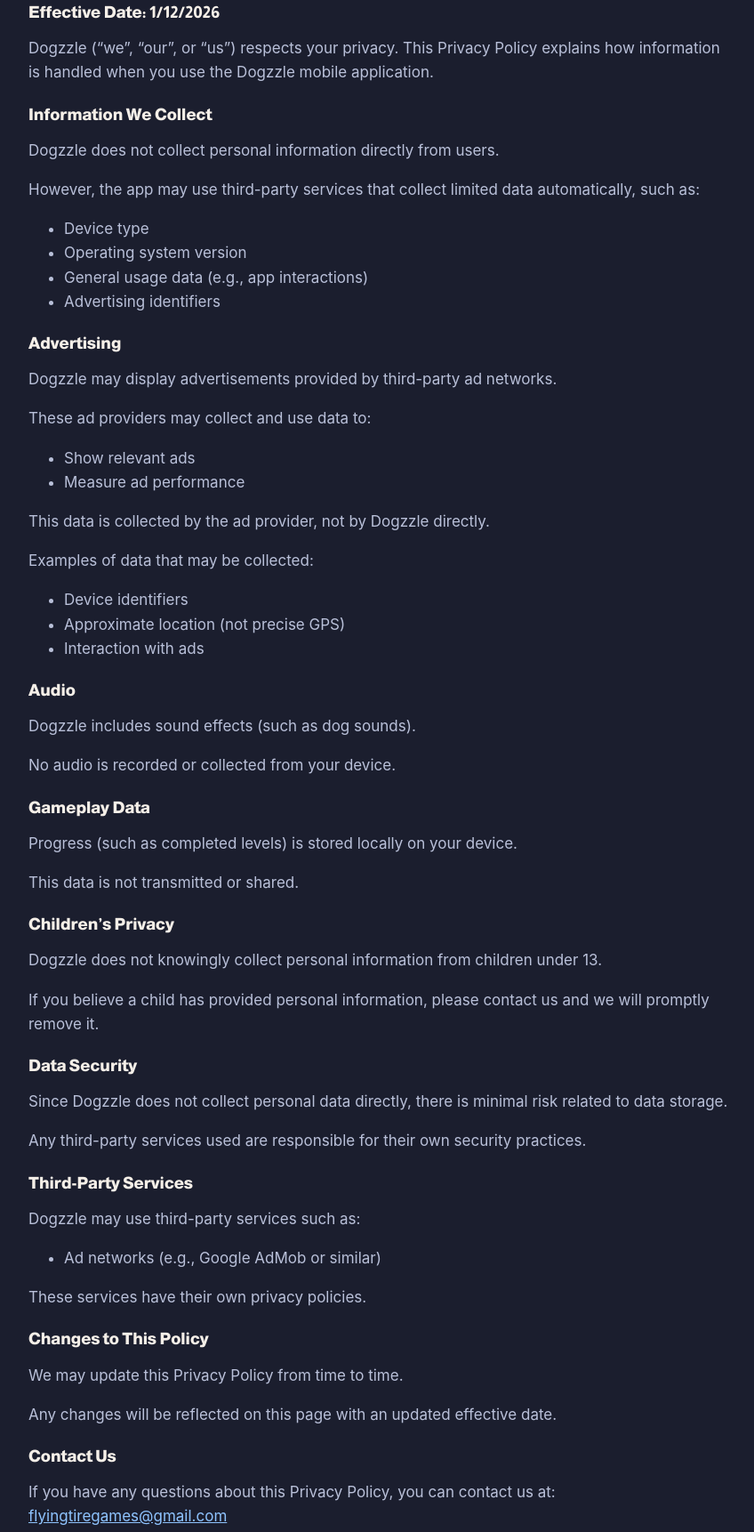
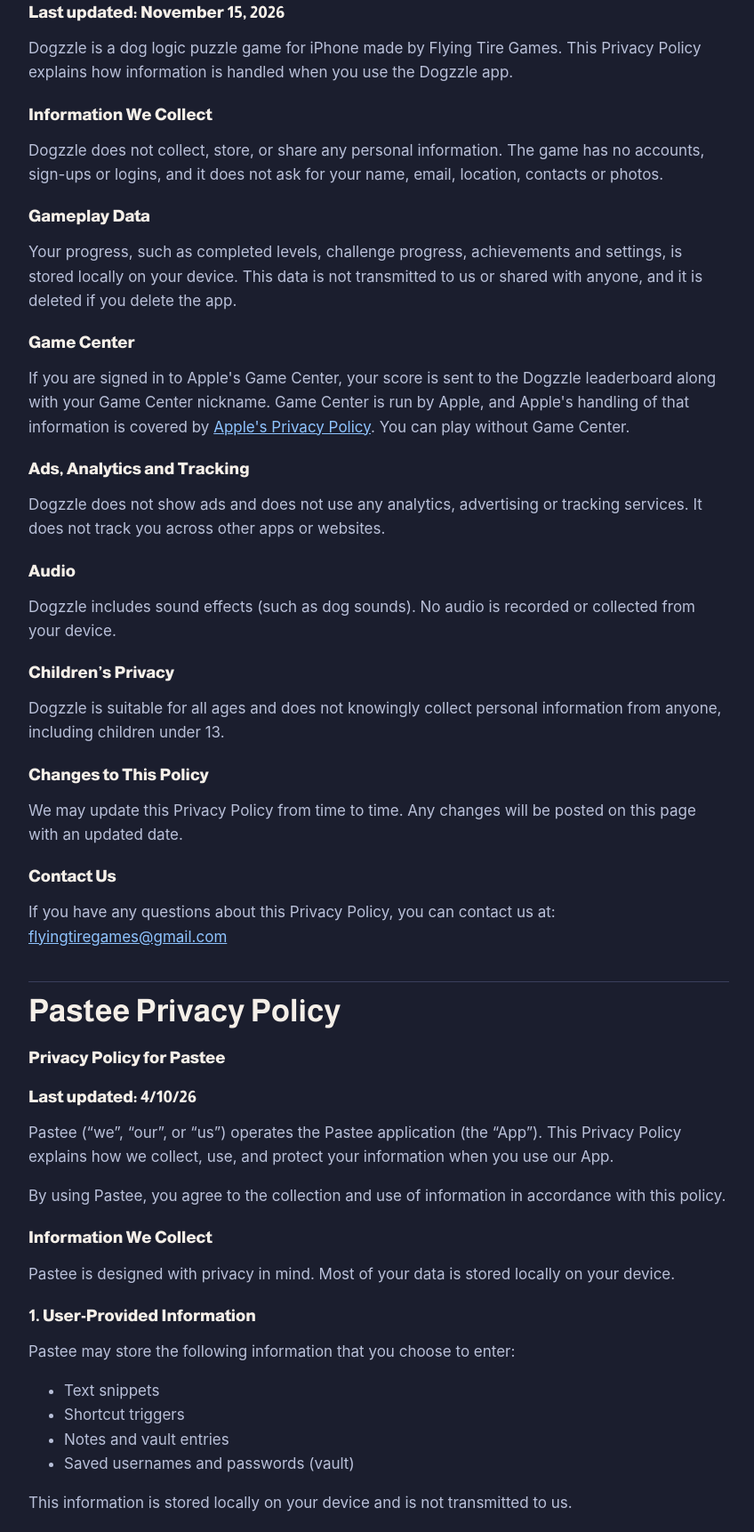
Before and after one commit to flyingtiregames-cell/flyingtiregames-cell.github.io, a plain HTML site: page privacy-policy/index.html in a window 1280 px wide. Shown: the part 4739-6461 px from the top of the page at 89% size, without its empty margins (214-1062 px from the left). Drawn offline with Linux system fonts and the light colour scheme.

Commit message:
Update Dogzzle privacy policy: no ads or tracking
Co-Authored-By: Claude Opus 5.5 <noreply@anthropic.com>
Claude-Session: https://claude.ai/code/session_01NihMo6dq3xodyZV3b9gVyK

```diff
--- a/privacy-policy/index.html
+++ b/privacy-policy/index.html
@@ -135,52 +135,22 @@
 </section>
 <section class="policy-app" id="dogzzle">
 <h2>Dogzzle Privacy Policy</h2>
-<h3>Effective Date: 1/12/2026</h3>
-<p>Dogzzle (“we”, “our”, or “us”) respects your privacy. This Privacy Policy explains how information is handled when you use the Dogzzle mobile application.</p>
+<h3>Last updated: November 15, 2026</h3>
+<p>Dogzzle is a dog logic puzzle game for iPhone made by Flying Tire Games. This Privacy Policy explains how information is handled when you use the Dogzzle app.</p>
 <h3>Information We Collect</h3>
-<p>Dogzzle does not collect personal information directly from users.</p>
-<p>However, the app may use third-party services that collect limited data automatically, such as:</p>
-<ul>
-<li>Device type</li>
-<li>Operating system version</li>
-<li>General usage data (e.g., app interactions)</li>
-<li>Advertising identifiers</li>
-</ul>
-<h3>Advertising</h3>
-<p>Dogzzle may display advertisements provided by third-party ad networks.</p>
-<p>These ad providers may collect and use data to:</p>
-<ul>
-<li>Show relevant ads</li>
-<li>Measure ad performance</li>
-</ul>
-<p>This data is collected by the ad provider, not by Dogzzle directly.</p>
-<p>Examples of data that may be collected:</p>
-<ul>
-<li>Device identifiers</li>
-<li>Approximate location (not precise GPS)</li>
-<li>Interaction with ads</li>
-</ul>
+<p>Dogzzle does not collect, store, or share any personal information. The game has no accounts, sign-ups or logins, and it does not ask for your name, email, location, contacts or photos.</p>
+<h3>Gameplay Data</h3>
+<p>Your progress, such as completed levels, challenge progress, achievements and settings, is stored locally on your device. This data is not transmitted to us or shared with anyone, and it is deleted if you delete the app.</p>
+<h3>Game Center</h3>
+<p>If you are signed in to Apple&#x27;s Game Center, your score is sent to the Dogzzle leaderboard along with your Game Center nickname. Game Center is run by Apple, and Apple&#x27;s handling of that information is covered by <a href="https://www.apple.com/legal/privacy/" target="_blank" rel="noopener">Apple&#x27;s Privacy Policy</a>. You can play without Game Center.</p>
+<h3>Ads, Analytics and Tracking</h3>
+<p>Dogzzle does not show ads and does not use any analytics, advertising or tracking services. It does not track you across other apps or websites.</p>
 <h3>Audio</h3>
-<p>Dogzzle includes sound effects (such as dog sounds).</p>
-<p>No audio is recorded or collected from your device.</p>
-<h3>Gameplay Data</h3>
-<p>Progress (such as completed levels) is stored locally on your device.</p>
-<p>This data is not transmitted or shared.</p>
-<h3>Children’s Privacy</h3>
-<p>Dogzzle does not knowingly collect personal information from children under 13.</p>
-<p>If you believe a child has provided personal information, please contact us and we will promptly remove it.</p>
-<h3>Data Security</h3>
-<p>Since Dogzzle does not collect personal data directly, there is minimal risk related to data storage.</p>
-<p>Any third-party services used are responsible for their own security practices.</p>
-<h3>Third-Party Services</h3>
-<p>Dogzzle may use third-party services such as:</p>
-<ul>
-<li>Ad networks (e.g., Google AdMob or similar)</li>
-</ul>
-<p>These services have their own privacy policies.</p>
+<p>Dogzzle includes sound effects (such as dog sounds). No audio is recorded or collected from your device.</p>
+<h3>Children&#x2019;s Privacy</h3>
+<p>Dogzzle is suitable for all ages and does not knowingly collect personal information from anyone, including children under 13.</p>
 <h3>Changes to This Policy</h3>
-<p>We may update this Privacy Policy from time to time.</p>
-<p>Any changes will be reflected on this page with an updated effective date.</p>
+<p>We may update this Privacy Policy from time to time. Any changes will be posted on this page with an updated date.</p>
 <h3>Contact Us</h3>
 <p>If you have any questions about this Privacy Policy, you can contact us at: <a href="mailto:flyingtiregames@gmail.com">flyingtiregames@gmail.com</a></p>
 </section>
```
